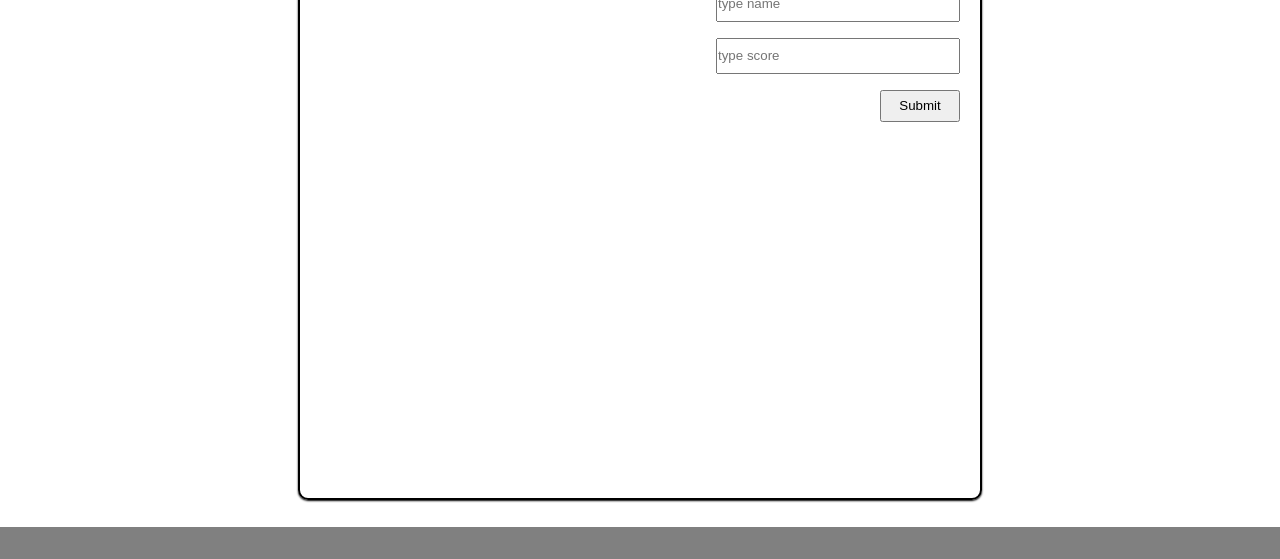
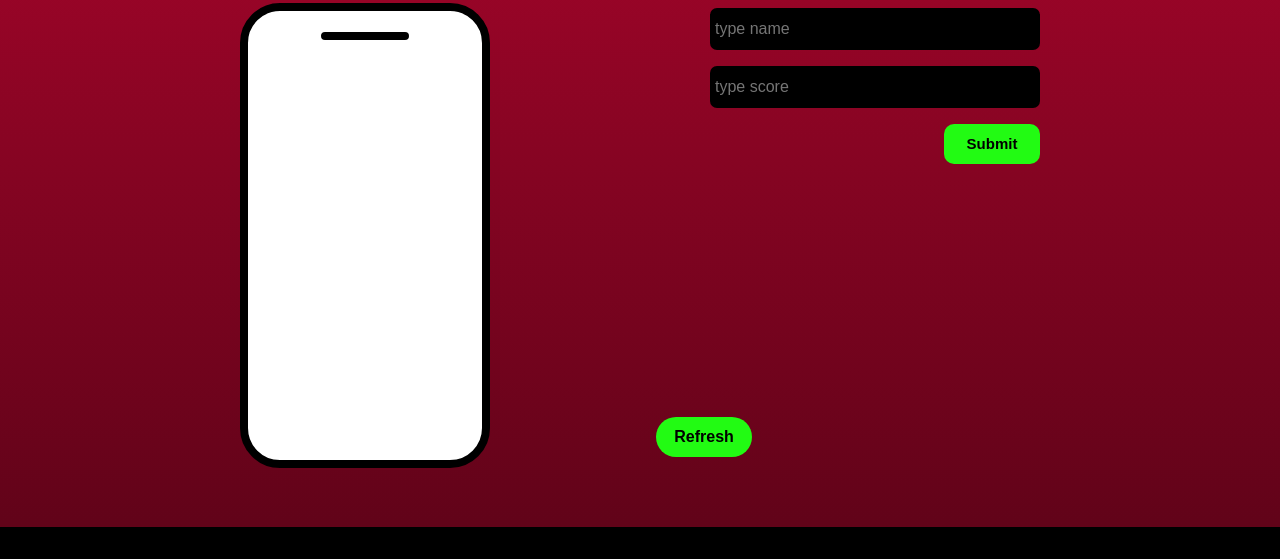
Before and after one commit to hasnatali1947/Leaderboard, a website built with webpack: page src/index.html in a window 1280 px wide. Shown: the part 241-800 px from the top of the page. Built offline with nearby package versions, Linux system fonts and the light colour scheme; no server answers.

Commit message:
added styling

```diff
--- a/src/index.html
+++ b/src/index.html
@@ -7,25 +7,33 @@
     <title>Document</title>
   </head>
   <body>
+    <header>
+      <h1>LeaderBoard</h1>
+    </header>
     <div class="container">
-      <header>
-        <h1>LeaderBoard</h1>
-      </header>
+
 
       <main class="main">
+      <div class="mobileContainer">
+        <h2>Recent scores</h2>
         <div class="scoreList">
-          <div class="RefreshContainer">
-            <h2>Recent scores</h2>
-            <button id="Refresh">Refresh</button>
-          </div>
+          <div class="mobSpeaker"></div>
           <div id="scoreCard"></div>
         </div>
+      </div>
+        <button id="Refresh">Refresh</button>
 
         <div class="submitList">
           <h2>Add your score</h2>
           <form action="">
             <input id="nameinput" type="text" placeholder="type name" />
-            <input id="scoreinput" type="number" placeholder="type score" />
+            <input
+              id="scoreinput"
+              type="number"
+              placeholder="type score"
+              required
+              maxlength="99999"
+            />
             <button type="submit" id="submit">Submit</button>
           </form>
         </div>
--- a/src/modules/Api.js
+++ b/src/modules/Api.js
@@ -1,5 +1,5 @@
 const post = async (object) => {
-  const response = await fetch('https://us-central1-js-capstone-backend.cloudfunctions.net/api/games/ZEkSj3aHvfo77HaUbGSz/scores/',
+  const response = await fetch('https://us-central1-js-capstone-backend.cloudfunctions.net/api/games/ESR4hOd8yk9LvYkRVQNB/scores/',
     {
       method: 'POST',
       headers: { 'Content-Type': 'application/json' },
@@ -11,7 +11,7 @@ const post = async (object) => {
 };
 
 const get = async () => {
-  const response = await fetch('https://us-central1-js-capstone-backend.cloudfunctions.net/api/games/ZEkSj3aHvfo77HaUbGSz/scores/',
+  const response = await fetch('https://us-central1-js-capstone-backend.cloudfunctions.net/api/games/ESR4hOd8yk9LvYkRVQNB/scores/',
     {
       method: 'GET',
     })
--- a/src/style.css
+++ b/src/style.css
@@ -9,28 +9,80 @@ body {
   justify-content: center;
   align-items: center;
   height: 100vh;
+  background: linear-gradient(180deg, rgb(175, 5, 45), rgb(94, 3, 24));
 }
 
-/* .container{ */
+::-webkit-scrollbar {
+  width: 5px;
+}
 
-/* display: flex; */
+/* Track */
+::-webkit-scrollbar-track {
+  background: #f1f1f1;
+}
 
-/* flex-direction: column; */
+/* Handle */
+::-webkit-scrollbar-thumb {
+  background: #888;
+  border-radius: 10px;
+}
 
-/* align-items: flex-start; */
+/* Handle on hover */
+::-webkit-scrollbar-thumb:hover {
+  background: #555;
+}
 
-/* } */
+h1 {
+  font-size: 48px;
+  color: white;
+}
+
+h2 {
+  font-size: 35px;
+  color: white;
+}
 
 .main {
   display: flex;
   justify-content: space-between;
-  border: 2px solid;
   height: 70vh;
-  width: 80vh;
+  width: 100vh;
   margin-top: 5vh;
-  border-radius: 10px;
-  box-shadow: 0 1px 2px;
-  padding: 20px;
+}
+
+.mobileContainer {
+  display: flex;
+  align-items: center;
+  flex-direction: column;
+  justify-content: space-evenly;
+}
+
+.scoreList {
+  display: flex;
+  align-items: center;
+  flex-direction: column;
+  width: 28vh;
+  padding: 5px;
+  border: 8px solid;
+  border-radius: 40px;
+  overflow: hidden;
+  background-color: white;
+}
+
+#scoreCard {
+  display: flex;
+  flex-direction: column;
+  height: 50vh;
+  width: 100%;
+  overflow-y: scroll;
+  margin-top: 15px;
+}
+
+.mobSpeaker {
+  width: 10vh;
+  border: 4px solid;
+  margin-top: 2vh;
+  border-radius: 6px;
 }
 
 .submitList {
@@ -50,39 +102,55 @@ input {
   height: 4vh;
   width: 100%;
   margin-top: 2vh;
-}
-
-#scoreCard {
-  display: flex;
-  flex-direction: column;
-  height: 60vh;
-  width: 50vh;
-  overflow-y: scroll;
-}
-
-.RefreshContainer {
-  display: flex;
-  align-items: center;
-  justify-content: space-evenly;
+  border-radius: 7px;
+  border: none;
+  color: white;
+  background-color: black;
+  padding: 5px 5px;
+  font-size: 16px;
 }
 
 button {
   display: flex;
   justify-content: center;
   align-items: center;
-  height: 4vh;
-  width: 10vh;
+  height: 5vh;
+  width: 12vh;
+  border-radius: 10px;
+  border: none;
+  background-color: rgb(34, 251, 19);
   cursor: pointer;
   margin-top: 2vh;
+  transition: 0.3s;
+  font-weight: 600;
+  font-size: 15px;
+  padding: 20px 20px;
 }
 
-footer {
-  position: fixed;
-  left: 0;
-  bottom: 0;
-  width: 100%;
-  height: 4vh;
-  background-color: grey;
+button:hover {
+  background-color: rgb(34, 251, 19);
+  letter-spacing: 1px;
+}
+
+button:active {
+  color: white;
+}
+
+#Refresh {
+  position: absolute;
+  bottom: 102px;
+  left: 82vh;
+  padding: 10px 20px;
+  background-color: rgb(34, 251, 19);
+  border-radius: 20px;
+  outline: none;
+  border: none;
+  font-size: 16px;
+  font-weight: 600;
+  color: black;
+  transition: 0.3s ease-in-out;
+  cursor: pointer;
+  animation: refreshbtn 8s ease-in-out infinite;
 }
 
 .ul {
@@ -101,3 +169,42 @@ li {
   padding: 0;
   margin-left: 5vh;
 }
+
+footer {
+  position: fixed;
+  left: 0;
+  bottom: 0;
+  width: 100%;
+  height: 4vh;
+  background-color: black;
+}
+
+@keyframes refreshbtn {
+  40% {
+    transform: translateY(0) rotateZ(0deg);
+  }
+
+  45% {
+    transform: translateY(-20px) rotateZ(0deg);
+  }
+
+  48% {
+    transform: translateY(-20px) rotateZ(10deg);
+  }
+
+  50% {
+    transform: translateY(-20px) rotateZ(-10deg);
+  }
+
+  52% {
+    transform: translateY(-20px) rotateZ(10deg);
+  }
+
+  55% {
+    transform: translateY(-20px) rotateZ(0deg);
+  }
+
+  60% {
+    transform: translateY(0) rotateZ(0deg);
+  }
+}
```
